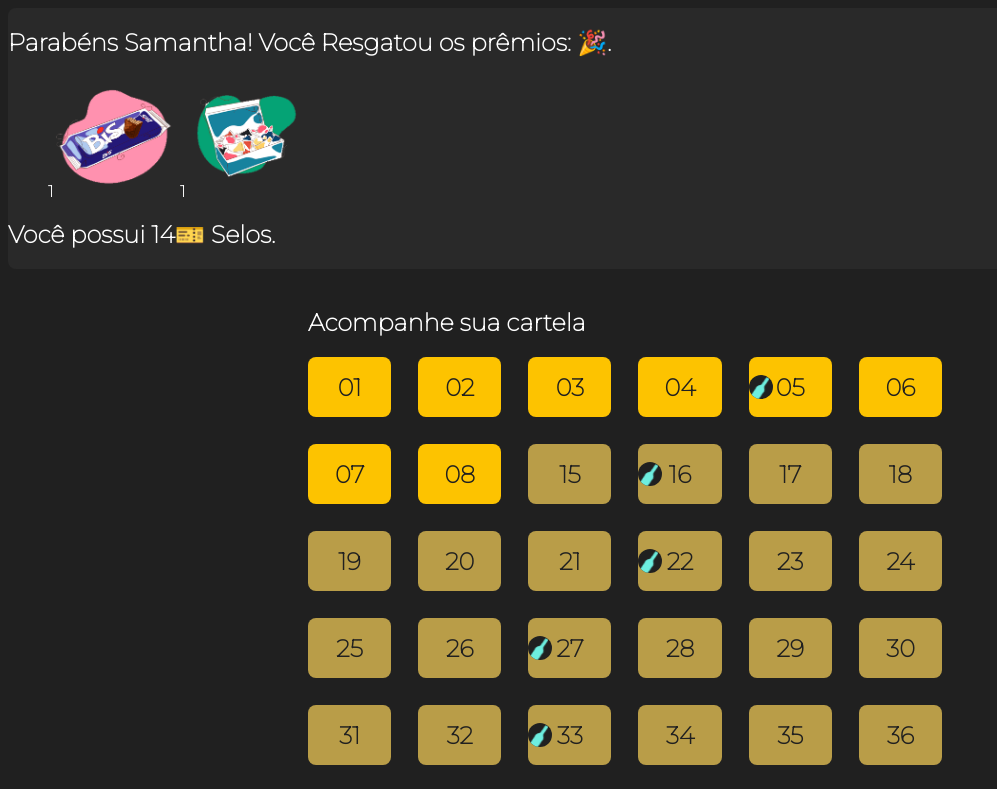
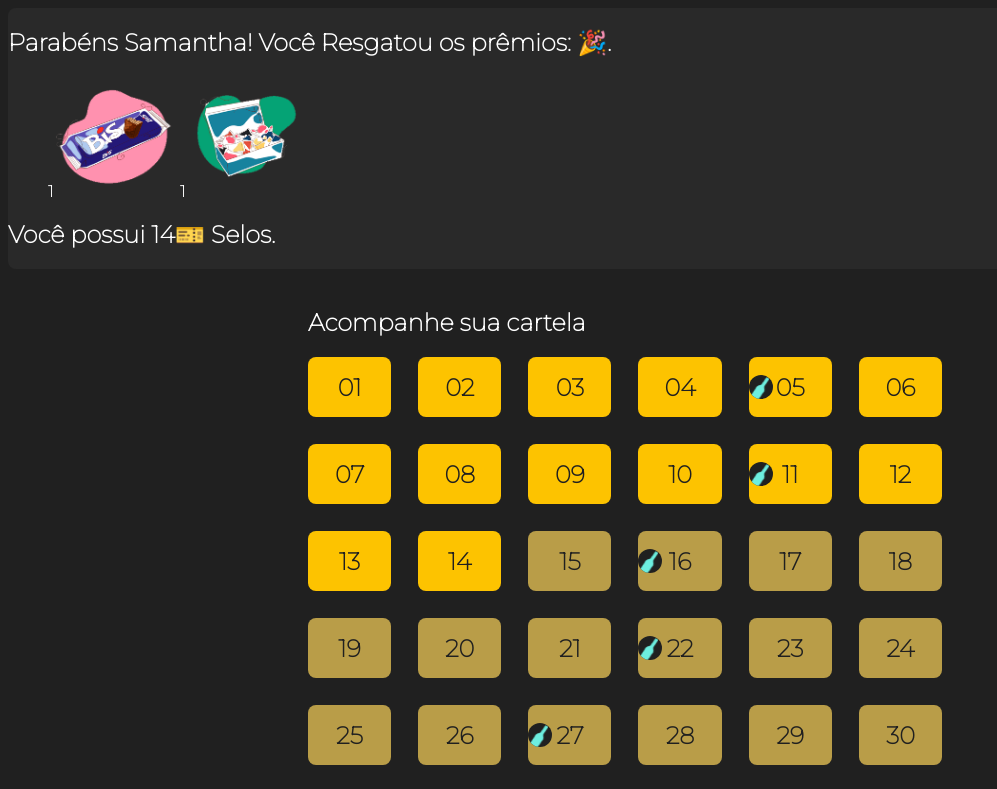
Before and after one commit to ronnie-costa/sacgenial, a plain HTML site: page users/samantha-almeida.html in a window 1280 px wide. Shown: the top 789 px of the page, without its empty margins (0-997 px from the left). Drawn offline with Linux system fonts and the light colour scheme.

Commit message:
Update samantha-almeida.html

```diff
--- a/users/samantha-almeida.html
+++ b/users/samantha-almeida.html
@@ -57,6 +57,27 @@
               </div>
               <div class="StickersSimple_check" title="Selos 08 não atingido">
                 <span class="StickerSimple__number">08</span>
+              </div>
+              <div class="StickersSimple_check" title="Selos 08 não atingido">
+                <span class="StickerSimple__number">09</span>
+              </div>
+              <div class="StickersSimple_check" title="Selos 08 não atingido">
+                <span class="StickerSimple__number">10</span>
+              </div>
+              <div class="StickersPrize_check" title="#1 Vinho">
+                <div class="StickersPrize__Seal">
+                  <img src="../img/premios/small-bottle.png" alt="">
+                </div>
+                <span class="StickerSimple__number">11</span>
+              </div>
+              <div class="StickersSimple_check" title="Selos 08 não atingido">
+                <span class="StickerSimple__number">12</span>
+              </div>
+              <div class="StickersSimple_check" title="Selos 08 não atingido">
+                <span class="StickerSimple__number">13</span>
+              </div>
+              <div class="StickersSimple_check" title="Selos 08 não atingido">
+                <span class="StickerSimple__number">14</span>
               </div>
               <div class="StickersSimple" title="Selos 15 não atingido">
                 <span class="StickerSimple__number">15</span>
```
